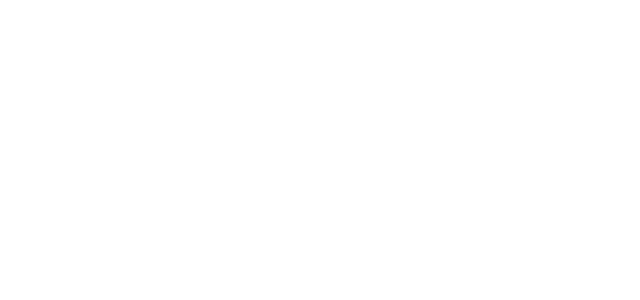
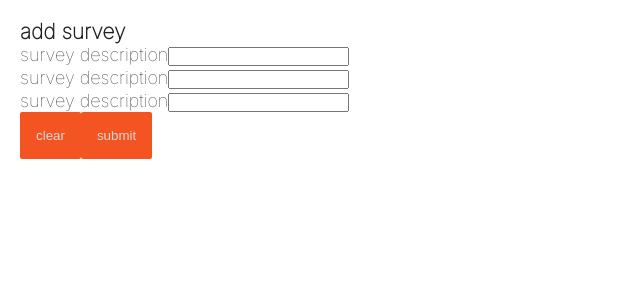
Before and after one commit to Salim255/Avis-Sondage, a React (Create React App) app in the folder avis-sondage/: page /create in a window 1280 px wide. Before the commit this address had no page. Shown: the top 300 px of the page, without its empty margins (0-640 px from the left). Built offline with nearby package versions, Linux system fonts and the light colour scheme.

Commit message:
Add: FormRow and createSurvey files and create handleChang reducer

```diff
--- a/avis-sondage/src/App.js
+++ b/avis-sondage/src/App.js
@@ -6,6 +6,7 @@ import AvisClient from "./components/AvisClient";
 import RetourSondage from "./components/RetourSondage";
 import PopUp from "./components/PopUp";
 import AvisItem from "./components/AvisItem";
+import CreateSurvey from "./components/CreateSurvey";
 
 function App() {
   return (
@@ -16,6 +17,7 @@ function App() {
           <Route path="avis" element={<SuiviAvis />} />
           <Route path="sondage" element={<Sondage />} />
           <Route path="pop" element={<PopUp />} />
+          <Route path="create" element={<CreateSurvey />} />
         </Routes>
       </BrowserRouter>
 
--- a/avis-sondage/src/components/CreateSurvey.js
+++ b/avis-sondage/src/components/CreateSurvey.js
@@ -1,5 +1,73 @@
 import React from "react";
+import { useSelector, useDispatch } from "react-redux";
+import { toast } from "react-toastify";
+import FormRow from "./FormRow";
+import { handleChange, clearValue } from "../features/survey/surveySlice";
 
 export default function CreateSurvey() {
-  return <div>CREATE SERVEY</div>;
+  const dispatch = useDispatch();
+  const { isLoading, isEditing, editServey, position } = useSelector(
+    (store) => store.survey
+  );
+  const handleSubmit = (e) => {
+    e.preventDefault();
+
+    if (!position) {
+      toast.error("Please fill out all fields");
+    }
+  };
+
+  const handleSurveyInput = (e) => {
+    const name = e.target.name;
+    const value = e.target.value;
+    dispatch(handleChange({ name, value }));
+  };
+
+  return (
+    <div>
+      <form className="form">
+        <h3>{isEditing ? "edit survey" : "add survey"}</h3>
+        <div className="form-center">
+          <FormRow
+            type="text"
+            name="position"
+            value={position}
+            labelText="survey description"
+            handleChange={handleSurveyInput}
+          />
+          <FormRow
+            type="text"
+            name="position"
+            value={position}
+            labelText="survey description"
+            handleChange={handleSurveyInput}
+          />
+          <FormRow
+            type="text"
+            name="position"
+            value={position}
+            labelText="survey description"
+            handleChange={handleSurveyInput}
+          />
+          <div className="btn-container">
+            <button
+              type="button"
+              className="btn btn-blak cealr-btn"
+              onClick={() => console.log("Hello World")}
+            >
+              clear
+            </button>
+            <button
+              type="submit"
+              className="btn btn-blak submit-btn"
+              onClick={() => handleSubmit}
+              disabled={isLoading}
+            >
+              submit
+            </button>
+          </div>
+        </div>
+      </form>
+    </div>
+  );
 }
--- /dev/null
+++ b/avis-sondage/src/components/FormRow.js
@@ -0,0 +1,18 @@
+const FormRow = ({ type, name, value, handleChange, labelText }) => {
+  return (
+    <div className="form-row">
+      <label htmlFor={name} className="form-label">
+        {labelText || name}
+      </label>
+      <input
+        id={name}
+        type={type}
+        name={name}
+        value={value}
+        onChange={handleChange}
+        className="form-input"
+      />
+    </div>
+  );
+};
+export default FormRow;
--- a/avis-sondage/src/components/Sondage.js
+++ b/avis-sondage/src/components/Sondage.js
@@ -137,7 +137,9 @@ const Sondage = () => {
 
             <div className="right__date--ajouter">
               <CiCirclePlus className="ajouter__icon" />
-              <p className="ajouter__text">AJOUTER</p>
+              <Link to="/create" className="ajouter__text">
+                AJOUTER
+              </Link>
             </div>
           </div>
           <div className="right__card">
--- a/avis-sondage/src/features/survey/surveySlice.js
+++ b/avis-sondage/src/features/survey/surveySlice.js
@@ -14,6 +14,18 @@ const initialState = {
 const surveySlice = createSlice({
   name: "survey",
   initialState,
+  reducers: {
+    handleChange: (state, { payload: { name, value } }) => {
+      state[name] = value;
+    },
+
+    clearValue: () => {
+      return {
+        ...initialState,
+      };
+    },
+  },
 });
 
+export const { handleChange, clearValue } = surveySlice.actions;
 export default surveySlice.reducer;
```
